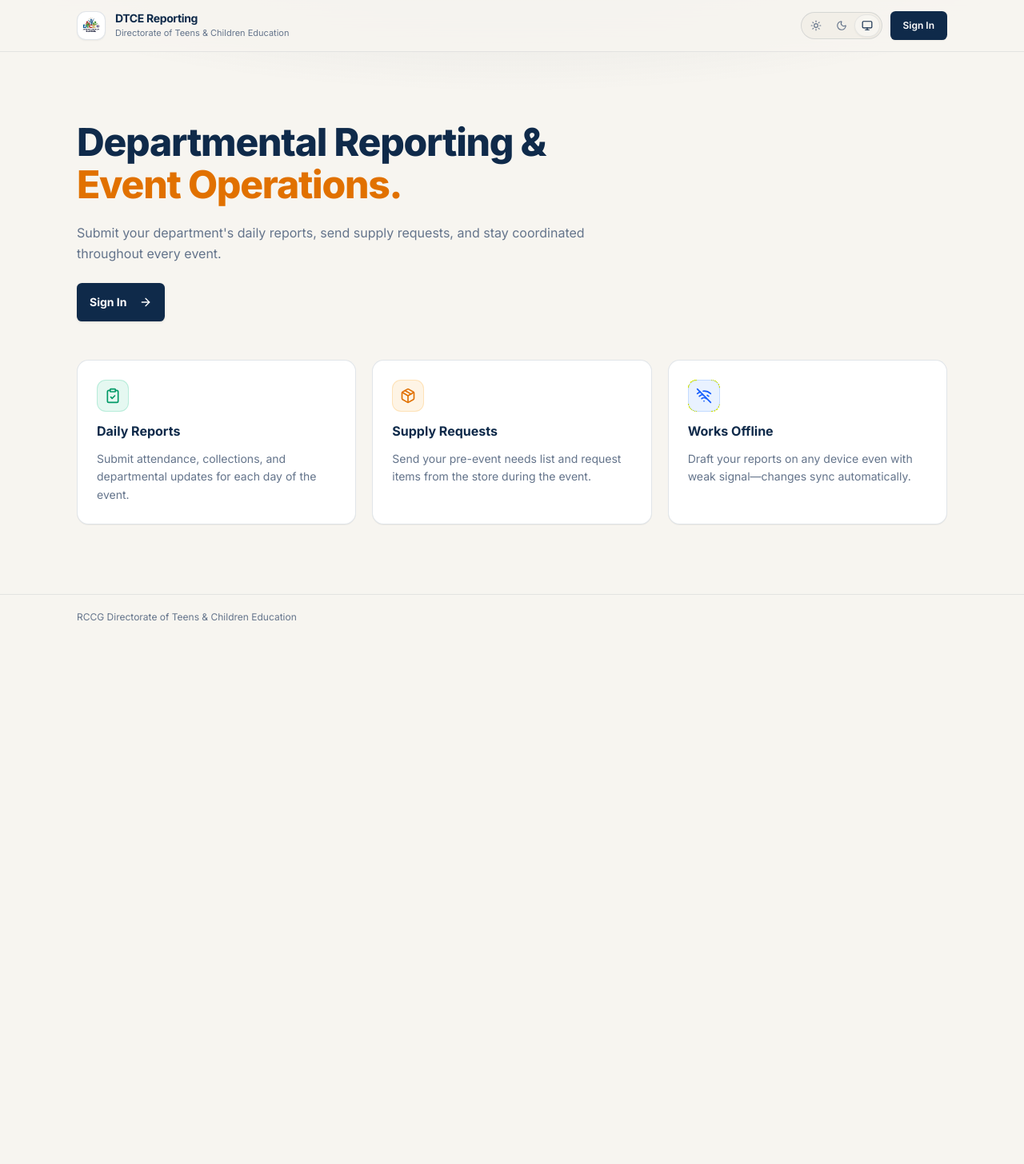
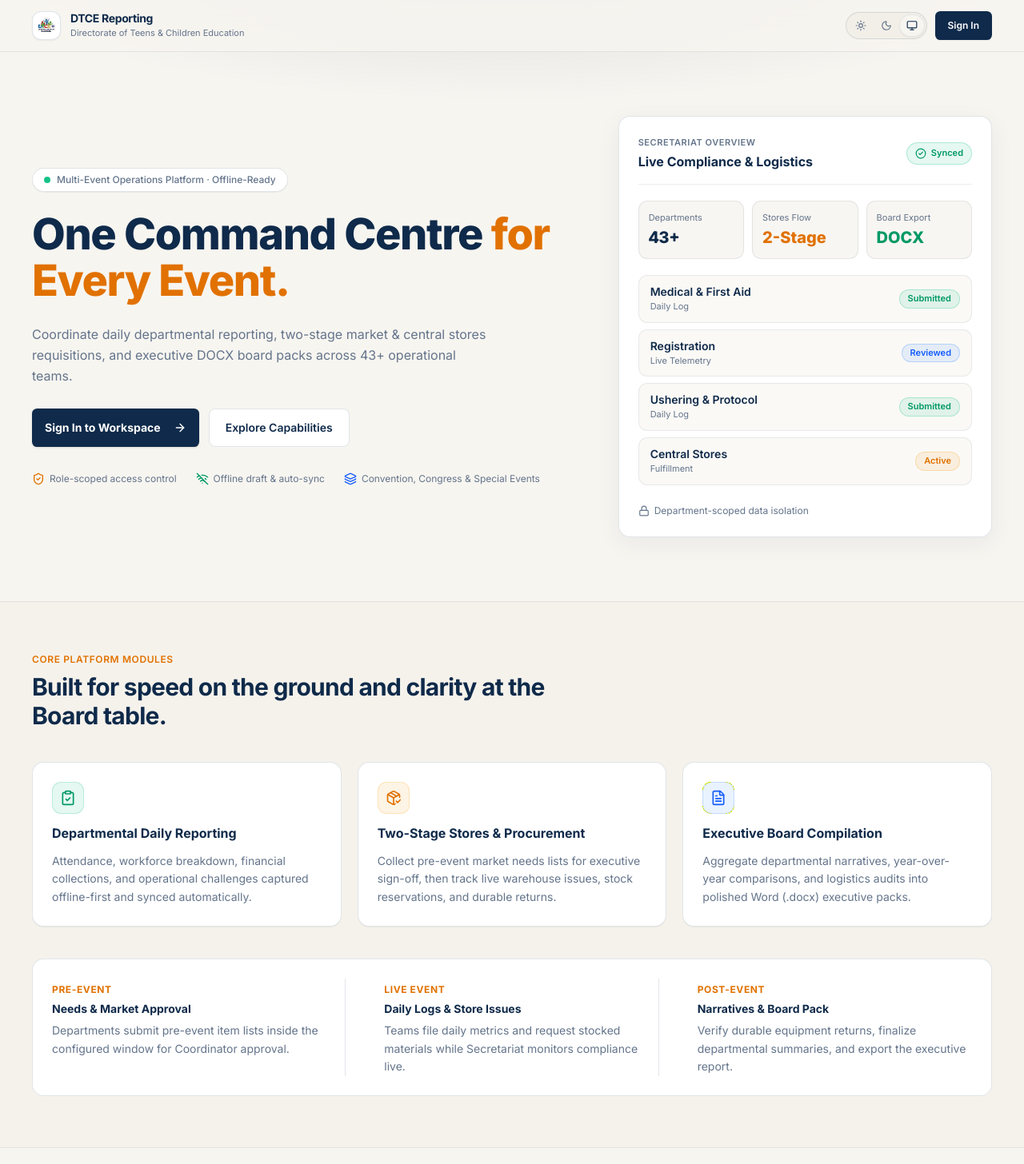
Before and after one commit to savebiz/DTCE-Reports, a Next.js app: page / in a window 1280 px wide. Shown: the top 1456 px of the page at 80% size. Before the commit the page ends 800 px from the top, so only its background shows below. Built offline with nearby package versions, Linux system fonts and the light colour scheme; no server answers.

Commit message:
Revert "design: simplify landing and login copy, remove internal jargon and DOCX/Board references"
This reverts commit 5314b18858e7b839d6acf412ca68fea8083c71fc.

```diff
--- a/src/app/login/page.tsx
+++ b/src/app/login/page.tsx
@@ -6,23 +6,23 @@ import { useRouter } from 'next/navigation'
 import { getClient, isMock } from '@/utils/supabase'
 import { AuthInput } from '@/components/ui/auth-input'
 import { ThemeToggle } from '@/components/ui/theme-toggle'
-import { ArrowLeft, ClipboardCheck, Package, WifiOff } from 'lucide-react'
+import { ArrowLeft, ClipboardCheck, FileText, PackageCheck } from 'lucide-react'
 
 const WORKSPACE_PILLARS = [
   {
     icon: ClipboardCheck,
-    title: 'Daily Reports',
-    desc: 'Submit attendance, collections, and daily updates for your department.',
+    title: 'Daily Departmental Logs',
+    desc: 'Attendance, workforce, collections, and challenges synced online or offline.',
   },
   {
-    icon: Package,
-    title: 'Supply Requests',
-    desc: 'Send pre-event needs lists and request items from the store.',
+    icon: PackageCheck,
+    title: 'Two-Stage Stores & Market Flow',
+    desc: 'Pre-event needs lists, central warehouse requisitions, and durable returns.',
   },
   {
-    icon: WifiOff,
-    title: 'Works Offline',
-    desc: 'Save drafts on any device and sync automatically when online.',
+    icon: FileText,
+    title: 'Executive Board Compilation',
+    desc: 'Automated Word (.docx) reporting packs and cross-event analytics.',
   },
 ] as const
 
@@ -227,20 +227,20 @@ export default function LoginPage() {
                 DTCE Reporting
               </span>
               <span className="text-xs text-muted-foreground block">
-                Departmental Reporting Portal
+                Operations &amp; Logistics Workspace
               </span>
             </div>
           </Link>
 
           <div className="space-y-3 pt-2">
             <h1 className="text-3xl font-extrabold tracking-tight text-foreground leading-tight">
-              Sign in to{' '}
+              Sign in to your{' '}
               <span className="text-amber-600 dark:text-amber-400">
-                your portal.
+                operations workspace.
               </span>
             </h1>
             <p className="text-sm text-muted-foreground leading-relaxed max-w-sm">
-              Enter your assigned username and password to get started.
+              Access your assigned department portal, store requisitions, or executive oversight console.
             </p>
             <Link
               href="/"
--- a/src/app/page.tsx
+++ b/src/app/page.tsx
@@ -3,29 +3,64 @@ import Link from 'next/link'
 import { Button } from '@/components/ui/button'
 import { ThemeToggle } from '@/components/ui/theme-toggle'
 import { PwaInstallButton } from '@/components/pwa-install-button'
-import { ArrowRight, ClipboardCheck, Package, WifiOff } from 'lucide-react'
+import {
+  ArrowRight,
+  CheckCircle2,
+  ClipboardCheck,
+  FileText,
+  Layers,
+  Lock,
+  PackageCheck,
+  ShieldCheck,
+  WifiOff,
+} from 'lucide-react'
 
-const FEATURES = [
+const WORKFLOW_ROWS = [
+  { name: 'Medical & First Aid', stage: 'Daily Log', status: 'Submitted', tone: 'emerald' },
+  { name: 'Registration', stage: 'Live Telemetry', status: 'Reviewed', tone: 'blue' },
+  { name: 'Ushering & Protocol', stage: 'Daily Log', status: 'Submitted', tone: 'emerald' },
+  { name: 'Central Stores', stage: 'Fulfillment', status: 'Active', tone: 'amber' },
+] as const
+
+const CAPABILITIES = [
   {
     icon: ClipboardCheck,
-    title: 'Daily Reports',
+    title: 'Departmental Daily Reporting',
     description:
-      'Submit attendance, collections, and departmental updates for each day of the event.',
+      'Attendance, workforce breakdown, financial collections, and operational challenges captured offline-first and synced automatically.',
     accent: 'text-emerald-600 dark:text-emerald-400 bg-emerald-500/10 border-emerald-500/20',
   },
   {
-    icon: Package,
-    title: 'Supply Requests',
+    icon: PackageCheck,
+    title: 'Two-Stage Stores & Procurement',
     description:
-      'Send your pre-event needs list and request items from the store during the event.',
+      'Collect pre-event market needs lists for executive sign-off, then track live warehouse issues, stock reservations, and durable returns.',
     accent: 'text-amber-600 dark:text-amber-400 bg-amber-500/10 border-amber-500/20',
   },
   {
-    icon: WifiOff,
-    title: 'Works Offline',
+    icon: FileText,
+    title: 'Executive Board Compilation',
     description:
-      'Draft your reports on any device even with weak signal—changes sync automatically.',
+      'Aggregate departmental narratives, year-over-year comparisons, and logistics audits into polished Word (.docx) executive packs.',
     accent: 'text-blue-600 dark:text-blue-400 bg-blue-500/10 border-blue-500/20',
+  },
+] as const
+
+const LIFECYCLE_STEPS = [
+  {
+    step: 'Pre-Event',
+    title: 'Needs & Market Approval',
+    detail: 'Departments submit pre-event item lists inside the configured window for Coordinator approval.',
+  },
+  {
+    step: 'Live Event',
+    title: 'Daily Logs & Store Issues',
+    detail: 'Teams file daily metrics and request stocked materials while Secretariat monitors compliance live.',
+  },
+  {
+    step: 'Post-Event',
+    title: 'Narratives & Board Pack',
+    detail: 'Verify durable equipment returns, finalize departmental summaries, and export the executive report.',
   },
 ] as const
 
@@ -35,22 +70,22 @@ export default function RootLandingPage() {
       {/* Subtle architectural top glow */}
       <div
         aria-hidden="true"
-        className="pointer-events-none fixed inset-x-0 top-0 h-[440px] opacity-50 dark:opacity-75"
+        className="pointer-events-none fixed inset-x-0 top-0 h-[480px] opacity-60 dark:opacity-80"
         style={{
           background:
-            'radial-gradient(ellipse 75% 55% at 50% -15%, rgba(15, 42, 74, 0.2), transparent 75%)',
+            'radial-gradient(ellipse 75% 55% at 50% -15%, rgba(15, 42, 74, 0.22), transparent 75%)',
         }}
       />
 
-      {/* Sticky Top Header */}
+      {/* Sticky Top Command Bar */}
       <header className="sticky top-0 z-40 border-b border-border/70 bg-background/85 backdrop-blur-xl">
-        <div className="mx-auto flex h-16 max-w-6xl items-center justify-between gap-3 px-4 sm:px-6 lg:px-8">
+        <div className="mx-auto flex h-16 max-w-[1360px] items-center justify-between gap-3 px-4 sm:px-6 lg:px-10">
           <Link href="/" className="flex items-center gap-3 min-w-0">
             <div className="h-9 w-9 shrink-0 rounded-xl bg-white p-1 border border-border shadow-xs">
               {/* eslint-disable-next-line @next/next/no-img-element */}
               <img
                 src="/dtce-logo.png"
-                alt="DTCE Reporting"
+                alt="DTCE Reporting Crest"
                 width={36}
                 height={36}
                 className="h-full w-full object-contain"
@@ -87,20 +122,27 @@ export default function RootLandingPage() {
       </header>
 
       {/* Main Content */}
-      <main className="relative z-10 flex-1 flex flex-col justify-center">
-        <section className="mx-auto w-full max-w-6xl px-4 sm:px-6 lg:px-8 py-12 sm:py-16 lg:py-20 space-y-12">
-          {/* Clean Hero */}
-          <div className="max-w-2xl space-y-5">
-            <h1 className="text-3xl sm:text-5xl font-extrabold tracking-tight text-foreground leading-[1.1]">
-              Departmental Reporting &amp;{' '}
+      <main className="relative z-10 flex-1">
+        {/* Hero Section — Mobile-first above the fold */}
+        <section className="mx-auto max-w-[1360px] px-4 sm:px-6 lg:px-10 pt-10 pb-12 sm:pt-14 sm:pb-16 lg:pt-20 lg:pb-20">
+          <div className="grid grid-cols-1 lg:grid-cols-12 gap-10 lg:gap-14 items-center">
+            {/* Left Column: Editorial Headline & Primary CTA */}
+            <div className="lg:col-span-7 space-y-6">
+              <div className="inline-flex items-center gap-2 rounded-full border border-border bg-card px-3.5 py-1.5 text-xs font-medium text-muted-foreground shadow-2xs">
+                <span className="h-2 w-2 rounded-full bg-emerald-500 animate-pulse" />
+                <span>Multi-Event Operations Platform · Offline-Ready</span>
+              </div>
+
+              <h1 className="text-3xl sm:text-5xl lg:text-[54px] font-extrabold tracking-tight text-foreground leading-[1.08]">
+                One Command Centre{' '}
                 <span className="text-amber-600 dark:text-amber-400">
-                Event Operations.
+                  for Every Event.
                 </span>
               </h1>
 
-            <p className="text-sm sm:text-base text-muted-foreground leading-relaxed">
-              Submit your department&apos;s daily reports, send supply requests, and stay coordinated
-              throughout every event.
+              <p className="max-w-xl text-sm sm:text-base text-muted-foreground leading-relaxed">
+                Coordinate daily departmental reporting, two-stage market &amp; central stores
+                requisitions, and executive DOCX board packs across 43+ operational teams.
               </p>
 
               <div className="flex flex-col sm:flex-row items-stretch sm:items-center gap-3 pt-1">
@@ -109,44 +151,187 @@ export default function RootLandingPage() {
                     size="lg"
                     className="w-full sm:w-auto h-12 px-6 bg-[#0F2A4A] hover:bg-[#163861] text-white dark:bg-amber-500 dark:hover:bg-amber-400 dark:text-[#06090F] font-bold text-sm cursor-pointer shadow-sm"
                   >
-                  <span>Sign In</span>
+                    <span>Sign In to Workspace</span>
                     <ArrowRight className="w-4 h-4 ml-2" />
                   </Button>
                 </Link>
+                <a
+                  href="#capabilities"
+                  className="inline-flex h-12 items-center justify-center rounded-lg border border-border bg-card px-5 text-sm font-semibold text-foreground hover:bg-accent transition-colors"
+                >
+                  Explore Capabilities
+                </a>
+              </div>
+
+              <div className="flex flex-wrap items-center gap-x-6 gap-y-2 pt-2 text-xs text-muted-foreground">
+                <span className="inline-flex items-center gap-1.5">
+                  <ShieldCheck className="w-4 h-4 text-amber-600 dark:text-amber-400" />
+                  Role-scoped access control
+                </span>
+                <span className="inline-flex items-center gap-1.5">
+                  <WifiOff className="w-4 h-4 text-emerald-600 dark:text-emerald-400" />
+                  Offline draft &amp; auto-sync
+                </span>
+                <span className="inline-flex items-center gap-1.5">
+                  <Layers className="w-4 h-4 text-blue-600 dark:text-blue-400" />
+                  Convention, Congress &amp; Special Events
+                </span>
               </div>
             </div>
 
-          {/* 3 Clean Feature Cards */}
+            {/* Right Column: Clean Architectural Oversight Preview */}
+            <div className="lg:col-span-5">
+              <div className="rounded-2xl border border-border bg-card p-5 sm:p-6 shadow-[0_8px_30px_rgba(15,42,74,0.06)] dark:shadow-[0_20px_50px_rgba(0,0,0,0.45)] space-y-5">
+                <div className="flex items-center justify-between gap-3 border-b border-border/70 pb-4">
+                  <div>
+                    <p className="text-[11px] font-semibold uppercase tracking-wider text-muted-foreground">
+                      Secretariat Overview
+                    </p>
+                    <h2 className="text-base font-bold text-foreground mt-0.5">
+                      Live Compliance &amp; Logistics
+                    </h2>
+                  </div>
+                  <span className="inline-flex items-center gap-1.5 rounded-full bg-emerald-500/10 border border-emerald-500/25 px-2.5 py-1 text-[11px] font-semibold text-emerald-600 dark:text-emerald-400 shrink-0">
+                    <CheckCircle2 className="w-3.5 h-3.5" />
+                    Synced
+                  </span>
+                </div>
+
+                {/* Summary Metrics Strip */}
+                <div className="grid grid-cols-3 gap-2.5">
+                  <div className="rounded-xl border border-border/70 bg-muted/40 p-3">
+                    <span className="text-[11px] text-muted-foreground block">
+                      Departments
+                    </span>
+                    <span className="text-xl font-extrabold tabular-nums text-foreground mt-0.5 block">
+                      43+
+                    </span>
+                  </div>
+                  <div className="rounded-xl border border-border/70 bg-muted/40 p-3">
+                    <span className="text-[11px] text-muted-foreground block">
+                      Stores Flow
+                    </span>
+                    <span className="text-xl font-extrabold text-amber-600 dark:text-amber-400 mt-0.5 block">
+                      2-Stage
+                    </span>
+                  </div>
+                  <div className="rounded-xl border border-border/70 bg-muted/40 p-3">
+                    <span className="text-[11px] text-muted-foreground block">
+                      Board Export
+                    </span>
+                    <span className="text-xl font-extrabold text-emerald-600 dark:text-emerald-400 mt-0.5 block">
+                      DOCX
+                    </span>
+                  </div>
+                </div>
+
+                {/* Departmental Workflow Sample */}
+                <div className="space-y-2">
+                  {WORKFLOW_ROWS.map((row) => (
+                    <div
+                      key={row.name}
+                      className="flex items-center justify-between gap-3 rounded-xl border border-border/60 bg-background/60 px-3.5 py-2.5"
+                    >
+                      <div className="min-w-0">
+                        <span className="text-xs sm:text-sm font-semibold text-foreground block truncate">
+                          {row.name}
+                        </span>
+                        <span className="text-[11px] text-muted-foreground block">
+                          {row.stage}
+                        </span>
+                      </div>
+                      <span
+                        className={`inline-flex items-center rounded-full px-2.5 py-0.5 text-[11px] font-semibold whitespace-nowrap shrink-0 border ${
+                          row.tone === 'emerald'
+                            ? 'bg-emerald-500/10 text-emerald-600 dark:text-emerald-400 border-emerald-500/25'
+                            : row.tone === 'blue'
+                            ? 'bg-blue-500/10 text-blue-600 dark:text-blue-400 border-blue-500/25'
+                            : 'bg-amber-500/10 text-amber-600 dark:text-amber-400 border-amber-500/25'
+                        }`}
+                      >
+                        {row.status}
+                      </span>
+                    </div>
+                  ))}
+                </div>
+
+                <div className="flex items-center justify-between pt-1 text-xs text-muted-foreground">
+                  <span className="inline-flex items-center gap-1.5">
+                    <Lock className="w-3.5 h-3.5 text-muted-foreground" />
+                    Department-scoped data isolation
+                  </span>
+                </div>
+              </div>
+            </div>
+          </div>
+        </section>
+
+        {/* Capabilities Bento Grid */}
+        <section
+          id="capabilities"
+          className="border-t border-border/70 bg-muted/25 dark:bg-muted/10"
+        >
+          <div className="mx-auto max-w-[1360px] px-4 sm:px-6 lg:px-10 py-12 sm:py-16 space-y-10">
+            <div className="max-w-2xl space-y-2">
+              <p className="text-xs font-semibold uppercase tracking-wider text-amber-600 dark:text-amber-400">
+                Core Platform Modules
+              </p>
+              <h2 className="text-2xl sm:text-3xl font-bold tracking-tight text-foreground">
+                Built for speed on the ground and clarity at the Board table.
+              </h2>
+            </div>
+
             <div className="grid grid-cols-1 md:grid-cols-3 gap-5">
-            {FEATURES.map((item) => {
-              const Icon = item.icon
+              {CAPABILITIES.map((cap) => {
+                const Icon = cap.icon
                 return (
                   <div
-                  key={item.title}
-                  className="rounded-2xl border border-border bg-card p-6 space-y-3 shadow-2xs"
+                    key={cap.title}
+                    className="rounded-2xl border border-border bg-card p-6 space-y-3 shadow-2xs transition-colors hover:border-border/90"
                   >
                     <div
-                    className={`inline-flex h-10 w-10 items-center justify-center rounded-xl border ${item.accent}`}
+                      className={`inline-flex h-10 w-10 items-center justify-center rounded-xl border ${cap.accent}`}
                     >
                       <Icon className="w-5 h-5" />
                     </div>
-                  <h2 className="text-base font-bold text-foreground">
-                    {item.title}
-                  </h2>
+                    <h3 className="text-base font-bold text-foreground">
+                      {cap.title}
+                    </h3>
                     <p className="text-sm text-muted-foreground leading-relaxed">
-                    {item.description}
+                      {cap.description}
                     </p>
                   </div>
                 )
               })}
             </div>
+
+            {/* 3-Stage Event Lifecycle */}
+            <div className="rounded-2xl border border-border bg-card p-5 sm:p-6">
+              <div className="grid grid-cols-1 md:grid-cols-3 gap-6 divide-y md:divide-y-0 md:divide-x divide-border">
+                {LIFECYCLE_STEPS.map((item) => (
+                  <div key={item.step} className="pt-4 first:pt-0 md:pt-0 md:pl-6 first:md:pl-0 space-y-1.5">
+                    <span className="inline-block text-xs font-bold uppercase tracking-wider text-amber-600 dark:text-amber-400">
+                      {item.step}
+                    </span>
+                    <h4 className="text-sm font-bold text-foreground">
+                      {item.title}
+                    </h4>
+                    <p className="text-xs sm:text-sm text-muted-foreground leading-relaxed">
+                      {item.detail}
+                    </p>
+                  </div>
+                ))}
+              </div>
+            </div>
+          </div>
         </section>
       </main>
 
-      {/* Clean Footer */}
+      {/* Clean Single Footer */}
       <footer className="border-t border-border/70 bg-background">
-        <div className="mx-auto flex max-w-6xl items-center justify-between px-4 sm:px-6 lg:px-8 py-5 text-xs text-muted-foreground">
+        <div className="mx-auto flex max-w-[1360px] flex-col sm:flex-row items-center justify-between gap-2 px-4 sm:px-6 lg:px-10 py-5 text-xs text-muted-foreground">
           <span>RCCG Directorate of Teens &amp; Children Education</span>
+          <span>Secure Operations &amp; Reporting Workspace</span>
         </div>
       </footer>
     </div>
```
Lines whose indentation alone changed are shown as unchanged.
